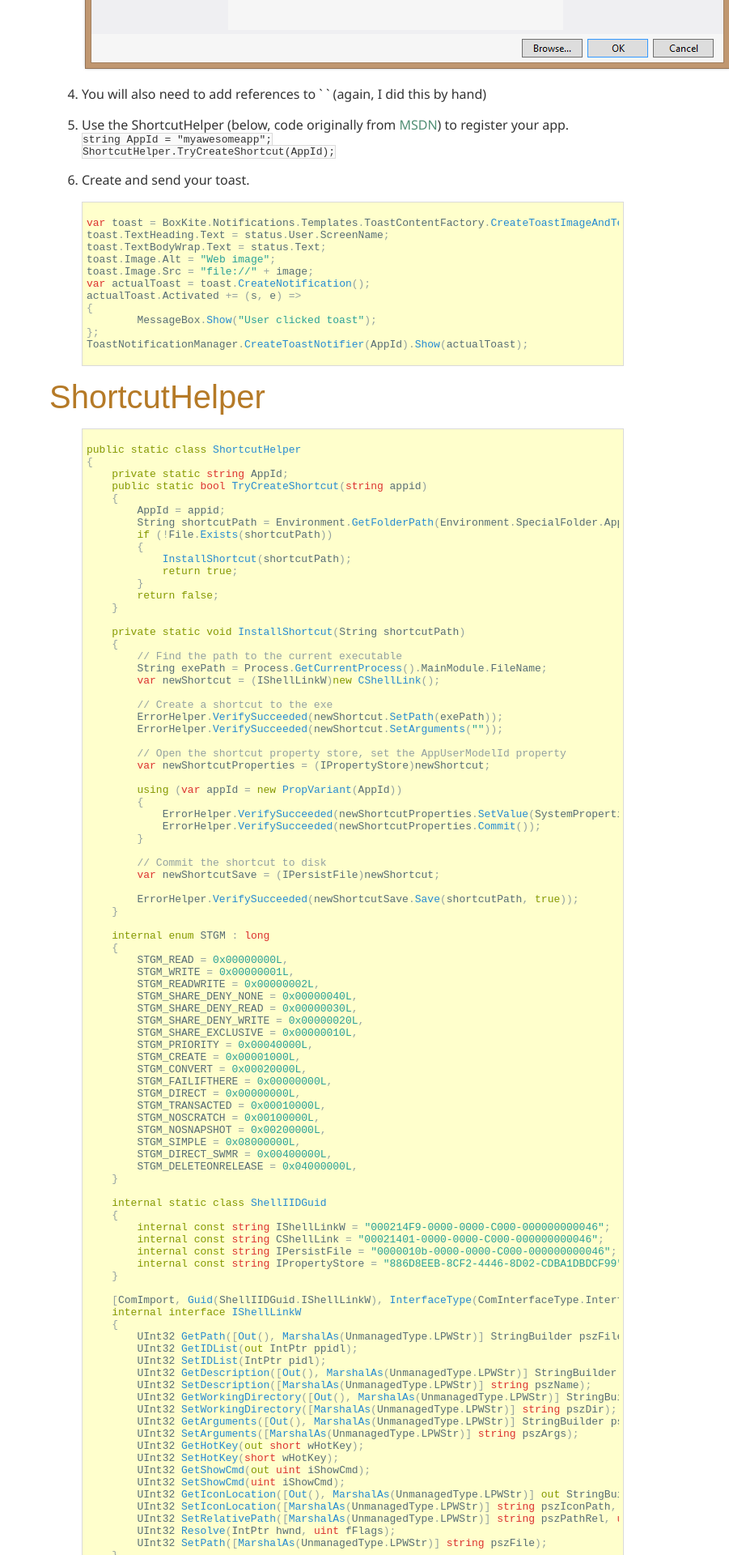
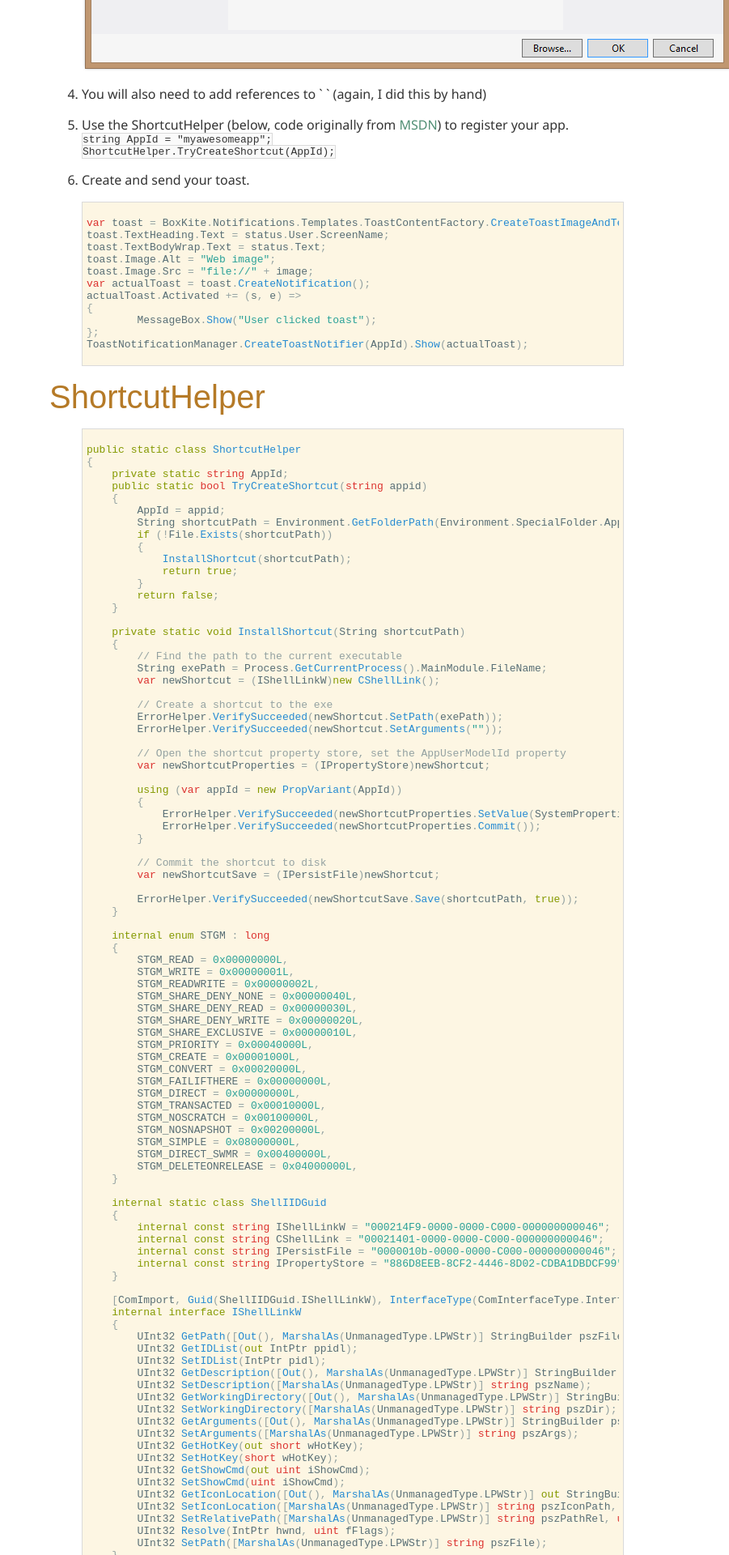
Before and after one commit to vikingcode/vikingcode.github.io, a Jekyll site: the page built from index.md, in a window 1280 px wide. Shown: the part 1152-3072 px from the top of the page at 81% size, without its empty margins (379-1280 px from the left). Built offline with Jekyll 4.4.1, drawn with Linux system fonts in a browser that asks for light colours; Markdown is read by kramdown in place of the engine named in the settings.

Commit message:
not the greatest solarized theme

```diff
--- a/css/page.css
+++ b/css/page.css
@@ -55,7 +55,7 @@ header a { border:0;}
 pre, code { overflow: auto; font-size:1em; background : #fafafa; border: 1px solid #dadada; }
 pre > code { background : none; border: none; }
 .highlight pre { background : none; border:none;}
-.highlight { background-color: #ffffcc; padding:5px; border: 1px solid #dadada}
+.highlight { background-color: #fdf6e3; padding:5px; border: 1px solid #dadada}
 .highlight .c { color: #586E75 } /* Comment */
 .highlight .err { color: #93A1A1 } /* Error */
 .highlight .g { color: #93A1A1 } /* Generic */
```
